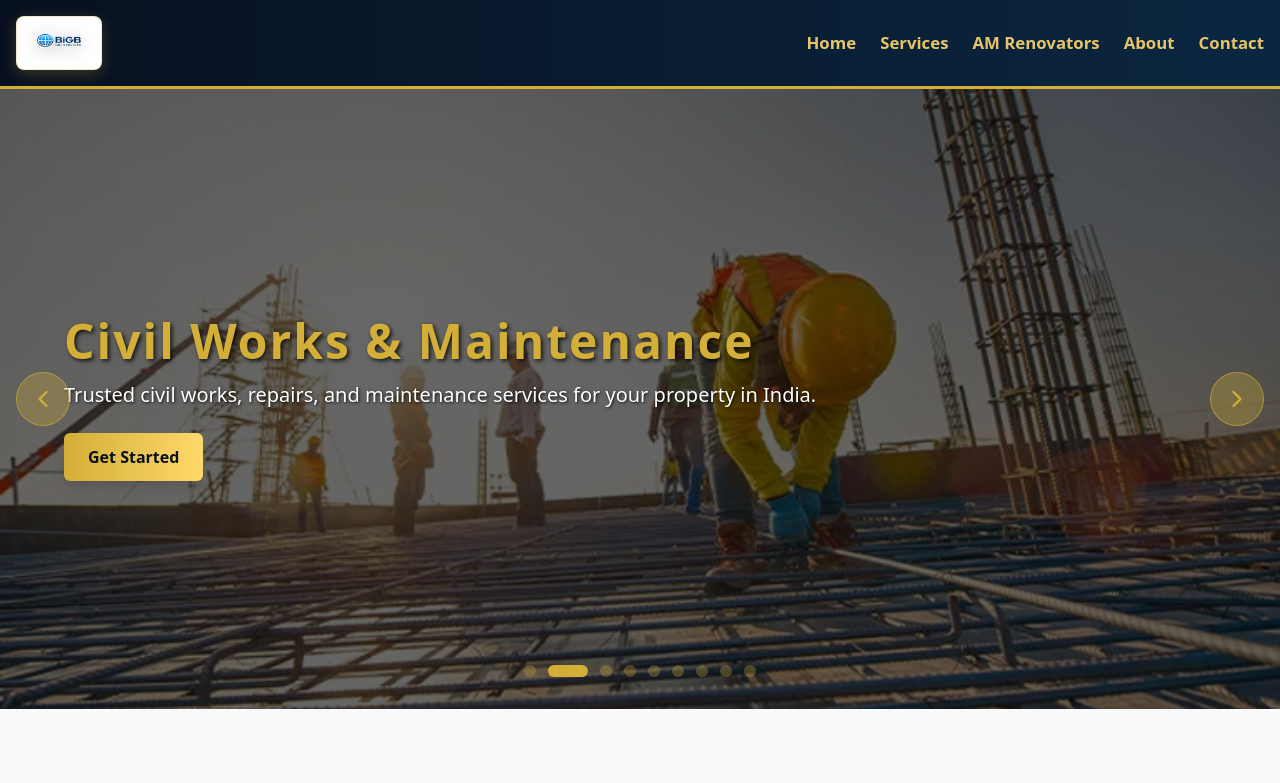
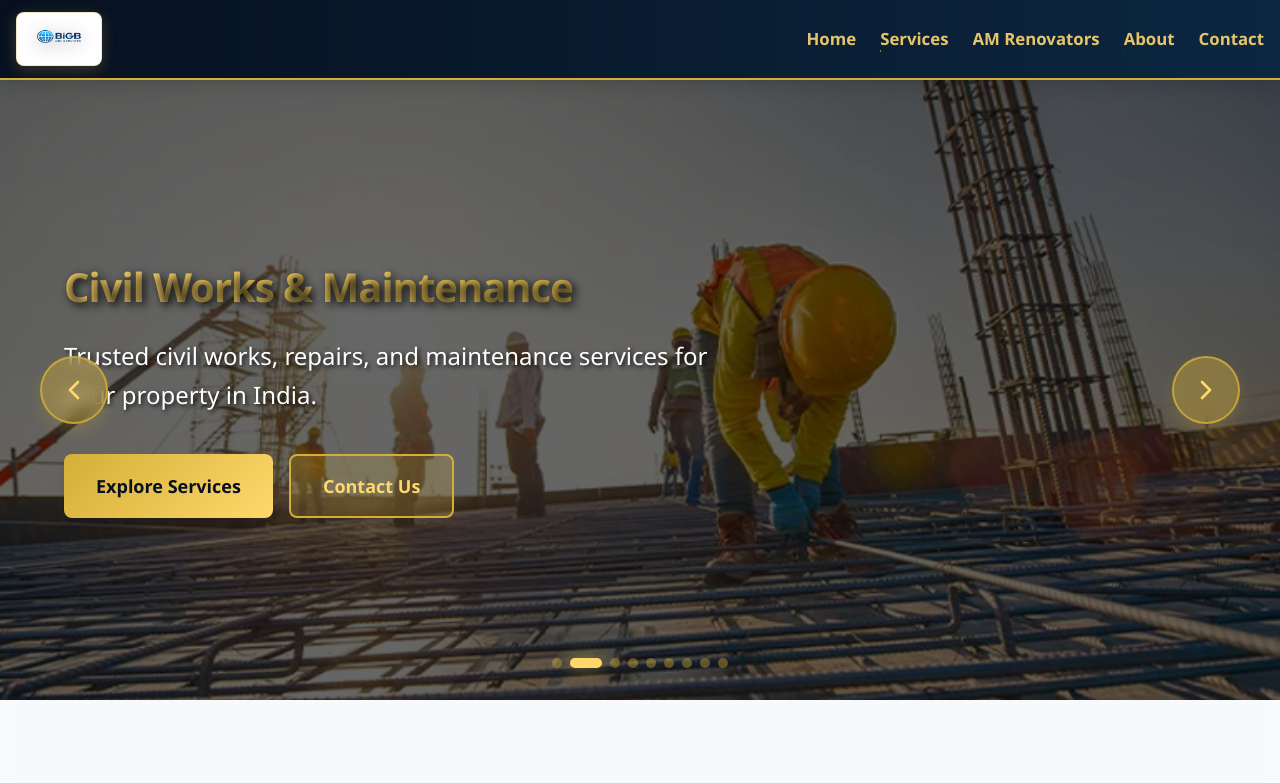
Before and after one commit to parul297/BIG-B-NRI-services, a React (Vite) app: page / in a window 1280 px wide. Shown: the top 783 px of the page. Built offline with nearby package versions, Linux system fonts and the light colour scheme.

Commit message:
new changes

```diff
--- a/src/App.css
+++ b/src/App.css
@@ -1,4 +1,16 @@
 @import "tailwindcss";
+
+/* Enhanced Global Styles */
+body {
+  font-family: 'Segoe UI', Tahoma, Geneva, Verdana, sans-serif;
+  -webkit-font-smoothing: antialiased;
+  -moz-osx-font-smoothing: grayscale;
+}
+
+/* Smooth transitions */
+* {
+  transition: color 0.3s ease, background-color 0.3s ease, border-color 0.3s ease;
+}
 
 /* Header / Compass styles for BIG B */
 .compass-outer {
@@ -202,19 +214,6 @@ header a { color: inherit; }
 .modal-content h3 { z-index: 2; position: relative; }
 .modal-content p { z-index: 2; position: relative; }
 
-@media (max-width: 640px) {
-	.compass-outer { width: 40px; height: 40px; border-width: 2px; }
-	.brand-title { font-size: 1rem; }
-	.services-grid {
-		grid-template-columns: 1fr;
-		gap: 15px;
-	}
-	.service-card {
-		min-height: 100px;
-		padding: 1.25rem;
-	}
-}
-
 /* Make modal close button visible on golden background */
 .modal-content > button[aria-label] {
 	background: rgba(255,255,255,0.9);
@@ -243,6 +242,7 @@ header a { color: inherit; }
 	z-index: 2;
 	position: relative;
 }
+
 /* Features Section Styles */
 .feature-card {
   position: relative;
@@ -268,13 +268,29 @@ header a { color: inherit; }
   height: 4px;
   background: linear-gradient(90deg, #d4af37, #f4d03f, #d4af37);
   background-size: 200% 100%;
-  animation: gold-shimmer 3s ease-in-out infinite;
+  animation: gold-shimmer-alt 3s ease-in-out infinite;
   z-index: 10;
 }
 
-@keyframes gold-shimmer {
+@keyframes gold-shimmer-alt {
   0%, 100% { background-position: -200% 0; }
   50% { background-position: 200% 0; }
+}
+
+/* Page Sections Background Animations */
+@keyframes fadeInUp {
+  from {
+    opacity: 0;
+    transform: translateY(30px);
+  }
+  to {
+    opacity: 1;
+    transform: translateY(0);
+  }
+}
+
+.fade-in-up {
+  animation: fadeInUp 0.6s ease-out;
 }
 
 /* Responsive adjustments */
@@ -286,4 +302,19 @@ header a { color: inherit; }
   .feature-card:hover {
     transform: translateY(-4px);
   }
+
+  .services-grid {
+    grid-template-columns: 1fr;
+    gap: 15px;
+  }
+
+  .service-card {
+    min-height: 100px;
+    padding: 1.25rem;
+  }
 }
+
+@media (max-width: 640px) {
+	.compass-outer { width: 40px; height: 40px; border-width: 2px; }
+	.brand-title { font-size: 1rem; }
+}
--- a/src/Components/Home/Hero.jsx
+++ b/src/Components/Home/Hero.jsx
@@ -9,8 +9,9 @@ import businessConsulting from "../../assets/businessConsulting.webp";
 import civilWorks from "../../assets/civilWorksAndMaintaince.jpg";
 import healthANDmedical from "../../assets/healthAndMedical.jpg";
 import bankingAssistance from "../../assets/bankingAssistance.png"
+import contactUs from "../../Pages/ContactUs";
 
-export default function Hero() {
+export default function Hero({ onOpenServices }) {
   const [currentSlide, setCurrentSlide] = useState(0);
 
   const slides = [
@@ -125,39 +126,53 @@ export default function Hero() {
 
             {/* Content Overlay */}
             <div className="relative max-w-full mx-auto px-8 md:px-12 lg:px-16 h-full flex items-center">
-              <div className="w-full max-w-3xl">
+              <div className="w-full max-w-4xl">
 
                 {/* Text Section */}
-                <div className="z-10">
+                <div className="z-10 space-y-6">
                   <h1
-                    className="text-3xl md:text-5xl font-extrabold mb-4"
+                    className="text-4xl md:text-6xl lg:text-7xl font-bold leading-tight"
                     style={{
-                      color: "#d4af37",
-                      letterSpacing: "2px",
-                      textShadow: "2px 2px 4px rgba(0,0,0,0.8)",
+                      color: "#ffd86b",
+                      letterSpacing: "-1px",
+                      textShadow: "3px 3px 8px rgba(0,0,0,0.9)",
+                      background: "linear-gradient(135deg, #ffd86b 0%, #d4af37 100%)",
+                      backgroundClip: "text",
+                      WebkitBackgroundClip: "text",
+                      WebkitTextFillColor: "transparent"
                     }}
                   >
                     {slide.title}
                   </h1>
-                  <p className="mb-6 text-lg md:text-xl" style={{
+                  <p className="text-lg md:text-xl lg:text-2xl font-light leading-relaxed max-w-2xl" style={{
                     color: "#ffffff",
-                    textShadow: "1px 1px 3px rgba(0,0,0,0.8)",
+                    textShadow: "2px 2px 4px rgba(0,0,0,0.8)",
                   }}>
                     {slide.description}
                   </p>
 
-                  <div className="flex flex-wrap gap-4">
-                    <a
-                      href=''
-                      className="px-6 py-3 rounded-md shadow-lg transition-transform hover:scale-105"
+                  <div className="flex flex-wrap gap-4 pt-4">
+                    <button
+                      onClick={onOpenServices}
+                      className="px-8 py-4 rounded-lg shadow-lg transition-all hover:shadow-2xl hover:scale-105 font-bold text-lg"
                       style={{
                         background:
-                          "linear-gradient(90deg,#d4af37,#ffd86b)",
+                          "linear-gradient(135deg, #d4af37, #ffd86b)",
                         color: "#071020",
-                        fontWeight: 700,
                       }}
                     >
-                      Get Started
+                      Explore Services
+                    </button>
+                    <a
+                      href='contact-us'
+                      className="px-8 py-4 rounded-lg font-bold text-lg transition-all hover:scale-105"
+                      style={{
+                        background: "rgba(212, 175, 55, 0.2)",
+                        border: "2px solid #d4af37",
+                        color: "#ffd86b",
+                      }}
+                    >
+                      Contact Us
                     </a>
                   </div>
                 </div>
@@ -170,41 +185,46 @@ export default function Hero() {
         {/* Left Arrow */}
         <button
           onClick={prevSlide}
-          className="absolute left-4 top-1/2 -translate-y-1/2 p-3 rounded-full z-20"
+          className="absolute left-6 md:left-10 top-1/2 -translate-y-1/2 p-3 md:p-4 rounded-full z-20 transition-all hover:scale-110 backdrop-blur-sm"
           style={{
-            background: "rgba(212,175,55,0.3)",
-            border: "1px solid rgba(212,175,55,0.6)",
+            background: "rgba(212,175,55,0.4)",
+            border: "2px solid rgba(212,175,55,0.8)",
+            boxShadow: "0 8px 16px rgba(212, 175, 55, 0.2)"
           }}
         >
-          <ChevronLeft size={28} style={{ color: "#d4af37" }} />
+          <ChevronLeft size={32} style={{ color: "#ffd86b" }} />
         </button>
 
         {/* Right Arrow */}
         <button
           onClick={nextSlide}
-          className="absolute right-4 top-1/2 -translate-y-1/2 p-3 rounded-full z-20"
+          className="absolute right-6 md:right-10 top-1/2 -translate-y-1/2 p-3 md:p-4 rounded-full z-20 transition-all hover:scale-110 backdrop-blur-sm"
           style={{
-            background: "rgba(212,175,55,0.3)",
-            border: "1px solid rgba(212,175,55,0.6)",
+            background: "rgba(212,175,55,0.4)",
+            border: "2px solid rgba(212,175,55,0.8)",
+            boxShadow: "0 8px 16px rgba(212, 175, 55, 0.2)"
           }}
         >
-          <ChevronRight size={28} style={{ color: "#d4af37" }} />
+          <ChevronRight size={32} style={{ color: "#ffd86b" }} />
         </button>
 
         {/* Dots */}
-        <div className="absolute bottom-8 left-1/2 -translate-x-1/2 flex gap-3 z-20">
+        <div className="absolute bottom-8 left-1/2 -translate-x-1/2 flex gap-2 z-20">
           {slides.map((_, index) => (
             <button
               key={index}
               onClick={() => setCurrentSlide(index)}
+              className="transition-all hover:scale-110"
               style={{
-                width: currentSlide === index ? "40px" : "12px",
-                height: "12px",
+                width: currentSlide === index ? "32px" : "10px",
+                height: "10px",
                 borderRadius: "6px",
                 background:
                   currentSlide === index
-                    ? "#d4af37"
-                    : "rgba(212,175,55,0.3)",
+                    ? "#ffd86b"
+                    : "rgba(212,175,55,0.4)",
+                border: currentSlide === index ? "2px solid #ffd86b" : "none",
+                boxShadow: currentSlide === index ? "0 0 15px rgba(212, 175, 55, 0.5)" : "none"
               }}
             />
           ))}
--- a/src/Components/Home/Stats.jsx
+++ b/src/Components/Home/Stats.jsx
@@ -173,7 +173,7 @@ function StatCard({ title, subtitle, description, icon }) {
               </p>
 
               {/* Animated Indicator */}
-              <div className="flex items-center gap-3 group-hover:gap-4 transition-all duration-300">
+              {/* <div className="flex items-center gap-3 group-hover:gap-4 transition-all duration-300">
                 <div className="flex items-center gap-2">
                   <div className="w-3 h-3 bg-gradient-to-r from-amber-400 to-amber-600 rounded-full animate-pulse"></div>
                   <span className="text-amber-600 text-xs font-semibold tracking-wide">EXPLORE MORE</span>
@@ -181,7 +181,7 @@ function StatCard({ title, subtitle, description, icon }) {
                 <svg width="16" height="16" viewBox="0 0 24 24" fill="none" xmlns="http://www.w3.org/2000/svg" className="text-amber-600 transform group-hover:translate-x-1 transition-transform duration-300">
                   <path d="M5 12H19M19 12L12 5M19 12L12 19" stroke="currentColor" strokeWidth="2" strokeLinecap="round" strokeLinejoin="round"/>
                 </svg>
-              </div>
+              </div> */}
             </div>
           </div>
         </div>
--- a/src/Components/HomePage.jsx
+++ b/src/Components/HomePage.jsx
@@ -4,17 +4,21 @@ import Hero from './Home/Hero.jsx'
 import Features from './Home/Features.jsx'
 import Stats from './Home/Stats.jsx'
 import Testimonials from './Home/Testimonials.jsx'
+import { useState } from 'react';
 
 export default function HomePage() {
+	const [servicesOpen, setServicesOpen] = useState(false);
+
 	return (
 		<>
-			<Header />
+			<Header servicesOpen={servicesOpen} setServicesOpen={setServicesOpen} />
 			{/* Hero is full-bleed, render before the constrained main container */}
-			<Hero />
+			<Hero onOpenServices={() => setServicesOpen(true)} />
 			<main className="container mx-auto px-4">
 				<Features />
 			</main>
 			<Stats />
+
 			<Testimonials />
 			<Footer />
 		</>
--- a/src/Components/Layout/Header.jsx
+++ b/src/Components/Layout/Header.jsx
@@ -5,14 +5,13 @@ import { Link, useNavigate } from 'react-router-dom'
 import bigblogo from "../../assets/BIGBLOGO-removebg-preview.png"
 import React from 'react'
 
-export default function Header() {
+export default function Header({ servicesOpen, setServicesOpen }) {
   const [open, setOpen] = useState(false)
-  const [servicesOpen, setServicesOpen] = useState(false)
   const navigate = useNavigate()
 
   return (
-    <header style={{ background: 'linear-gradient(90deg,#071020 0%,#0b2740 100%)', color: '#d4af37', borderBottom: '3px solid #d4af37' }} className="shadow">
-      <div className="container mx-auto px-4 py-4 flex items-center justify-between">
+    <header style={{ background: 'linear-gradient(90deg,#071020 0%,#0b2740 100%)', color: '#d4af37', borderBottom: '2px solid #d4af37' }} className="shadow-lg sticky top-0 z-40">
+      <div className="container mx-auto px-4 py-3 flex items-center justify-between">
     <Link to="/" className="flex items-center gap-4">
           <div style={{
             padding: '6px 12px',
--- a/src/index.css
+++ b/src/index.css
@@ -1,3 +1,194 @@
 @import "tailwindcss";
 
 /* Add global styles below */
+
+/* Global Font & Typography */
+html {
+  scroll-behavior: smooth;
+}
+
+body {
+  font-family: 'Segoe UI', Tahoma, Geneva, Verdana, sans-serif;
+  -webkit-font-smoothing: antialiased;
+  -moz-osx-font-smoothing: grayscale;
+}
+
+/* Headings */
+h1, h2, h3, h4, h5, h6 {
+  font-weight: 700;
+  letter-spacing: -0.5px;
+}
+
+h1 { font-size: 2.5rem; }
+h2 { font-size: 2rem; }
+h3 { font-size: 1.5rem; }
+
+/* Smooth Animations */
+* {
+  transition: color 0.3s ease, background-color 0.3s ease, border-color 0.3s ease;
+}
+
+/* Custom Scrollbar */
+::-webkit-scrollbar {
+  width: 10px;
+  height: 10px;
+}
+
+::-webkit-scrollbar-track {
+  background: #f1f1f1;
+}
+
+::-webkit-scrollbar-thumb {
+  background: #d4af37;
+  border-radius: 5px;
+}
+
+::-webkit-scrollbar-thumb:hover {
+  background: #b8941e;
+}
+
+/* Navigation Links */
+.nav-link {
+  position: relative;
+  font-weight: 500;
+  overflow: hidden;
+}
+
+.nav-link::after {
+  content: '';
+  position: absolute;
+  bottom: 0;
+  left: 0;
+  width: 100%;
+  height: 2px;
+  background: #d4af37;
+  transform: translateX(-100%);
+  transition: transform 0.3s ease;
+}
+
+.nav-link:hover::after {
+  transform: translateX(0);
+}
+
+/* Glass Effect */
+.glass-effect {
+  backdrop-filter: blur(10px);
+  background: rgba(255, 255, 255, 0.1);
+  border: 1px solid rgba(255, 255, 255, 0.2);
+}
+
+/* Gradient Text */
+.gradient-text {
+  background: linear-gradient(135deg, #d4af37 0%, #ffd86b 50%, #d4af37 100%);
+  background-size: 200% 100%;
+  -webkit-background-clip: text;
+  -webkit-text-fill-color: transparent;
+  background-clip: text;
+  animation: gradientShift 3s ease infinite;
+}
+
+@keyframes gradientShift {
+  0%, 100% { background-position: 0% center; }
+  50% { background-position: 100% center; }
+}
+
+/* Card Shadow & Hover Effects */
+.card-hover {
+  transition: all 0.4s cubic-bezier(0.175, 0.885, 0.32, 1.275);
+}
+
+.card-hover:hover {
+  transform: translateY(-8px);
+  box-shadow: 0 20px 40px rgba(0, 0, 0, 0.15);
+}
+
+/* Button Styles */
+.btn-primary {
+  background: linear-gradient(135deg, #d4af37 0%, #ffd86b 100%);
+  color: #071020;
+  font-weight: 600;
+  padding: 12px 32px;
+  border-radius: 8px;
+  transition: all 0.3s ease;
+  box-shadow: 0 4px 15px rgba(212, 175, 55, 0.3);
+}
+
+.btn-primary:hover {
+  transform: translateY(-2px);
+  box-shadow: 0 8px 25px rgba(212, 175, 55, 0.5);
+}
+
+.btn-secondary {
+  background: transparent;
+  border: 2px solid #d4af37;
+  color: #d4af37;
+  font-weight: 600;
+  padding: 10px 28px;
+  border-radius: 8px;
+  transition: all 0.3s ease;
+}
+
+.btn-secondary:hover {
+  background: #d4af37;
+  color: #071020;
+  transform: translateY(-2px);
+}
+
+/* Floating Animation */
+@keyframes float {
+  0%, 100% { transform: translateY(0px); }
+  50% { transform: translateY(-10px); }
+}
+
+.float-animation {
+  animation: float 3s ease-in-out infinite;
+}
+
+/* Fade In Animation */
+@keyframes fadeInUp {
+  from {
+    opacity: 0;
+    transform: translateY(30px);
+  }
+  to {
+    opacity: 1;
+    transform: translateY(0);
+  }
+}
+
+.fade-in-up {
+  animation: fadeInUp 0.6s ease-out;
+}
+
+/* Glow Effect */
+.glow-effect {
+  box-shadow: 0 0 20px rgba(212, 175, 55, 0.4);
+}
+
+.glow-effect:hover {
+  box-shadow: 0 0 30px rgba(212, 175, 55, 0.6);
+}
+
+/* Underline Animation */
+.underline-animate {
+  position: relative;
+  padding-bottom: 8px;
+}
+
+.underline-animate::after {
+  content: '';
+  position: absolute;
+  bottom: 0;
+  left: 0;
+  width: 100%;
+  height: 3px;
+  background: #d4af37;
+  transform: scaleX(0);
+  transform-origin: right;
+  transition: transform 0.3s ease;
+}
+
+.underline-animate:hover::after {
+  transform: scaleX(1);
+  transform-origin: left;
+}
```
Also changed, not shown: src/Components/Layout/Footer.jsx (+3 -4 lines), src/Pages/AboutUs.jsx (line endings or trailing spaces).
